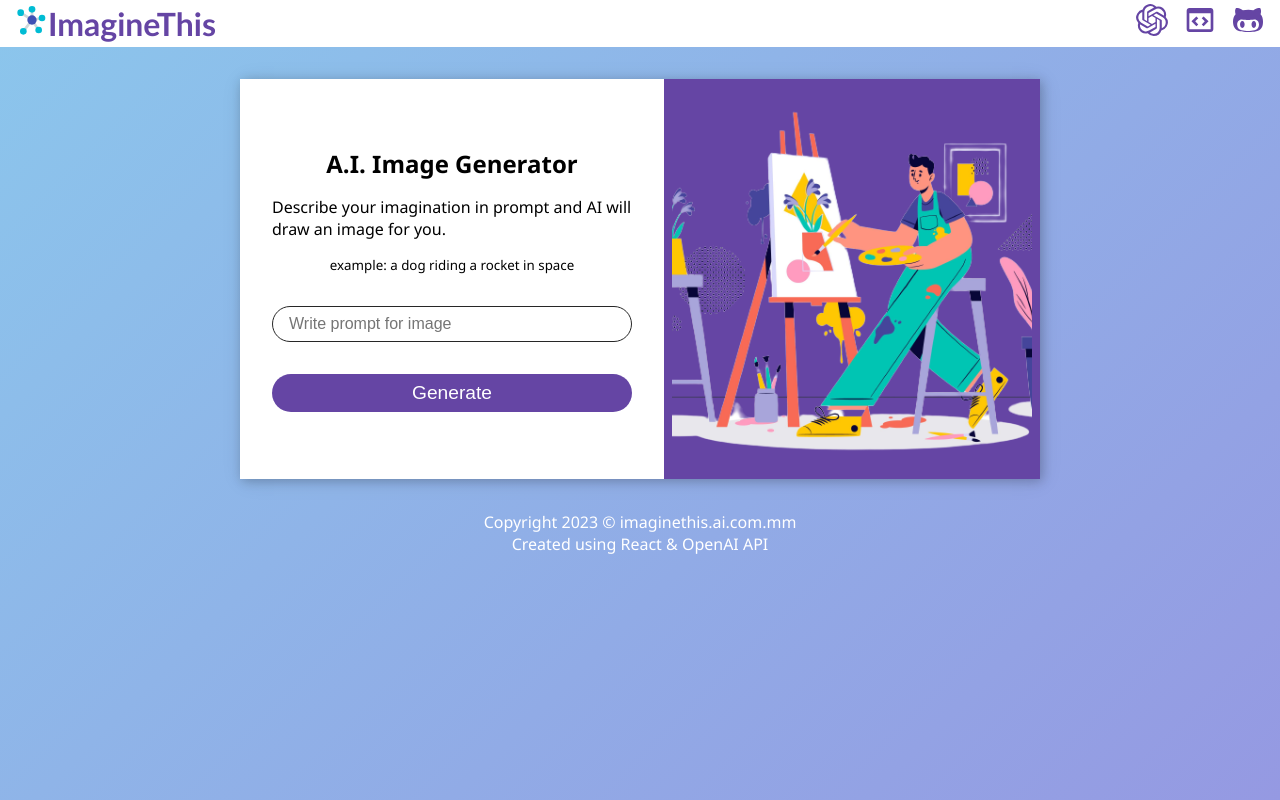
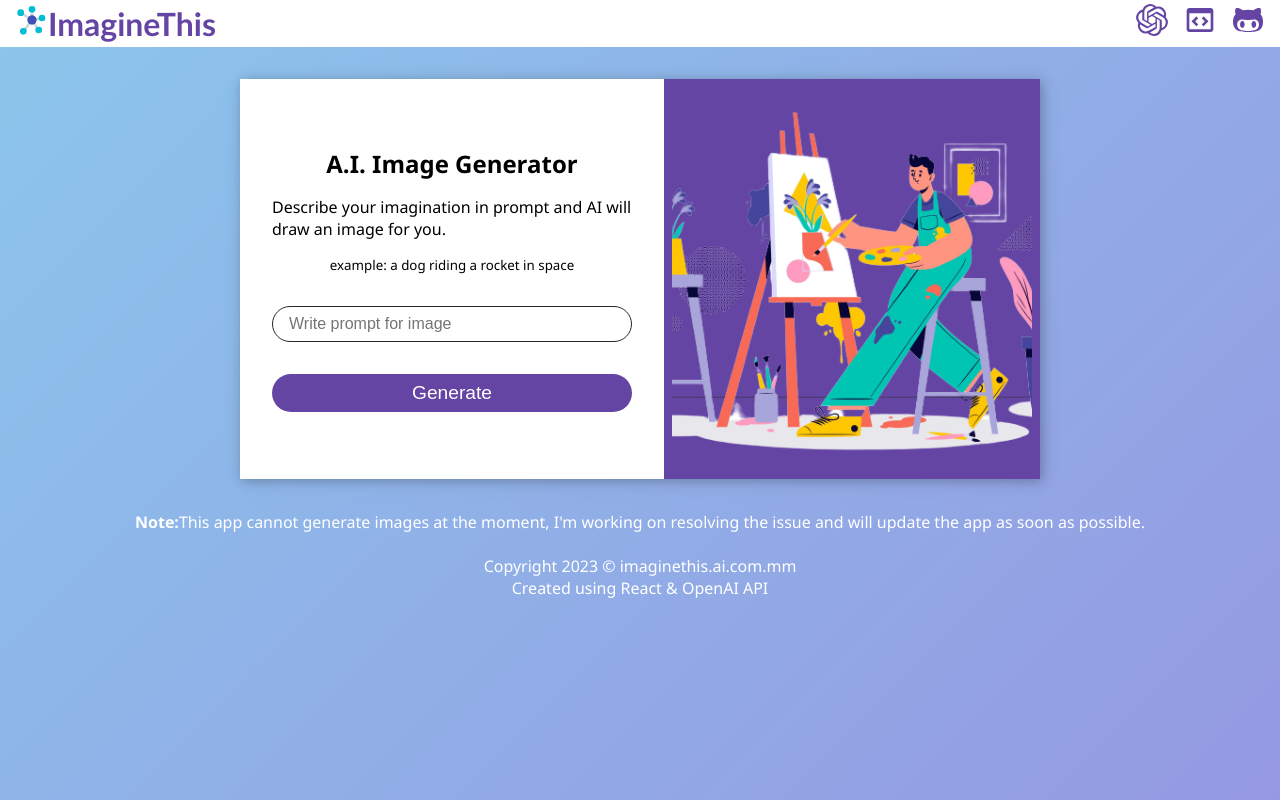
Before and after one commit to IndieCoderMM/imagine-this, a React (Create React App) app in the folder client/: page / in a window 1280 px wide. Built offline with nearby package versions, Linux system fonts and the light colour scheme.

Commit message:
Add issue notification

```diff
--- a/client/src/App.js
+++ b/client/src/App.js
@@ -3,7 +3,7 @@ import PageHeader from './components/PageHeader';
 import PromptForm from './components/PromptForm';
 import ImageFrame from './components/ImageFrame';
 
-const API_URL = 'https://imagine-this.vercel.app/openai/imagine';
+const API_URL = 'https://imaginethis-server.onrender.com/openai/imagine';
 
 function App() {
   const [imgUrl, setImgUrl] = useState();
@@ -32,6 +32,7 @@ function App() {
     } catch (error) {
       setStatus('error');
       console.log(error);
+      console.log('Sorry! Free OpenAI Key is not working anymore.');
     }
   };
 
@@ -43,6 +44,12 @@ function App() {
         <ImageFrame imgUrl={imgUrl} status={status} />
       </div>
       <footer>
+        <p>
+          <strong>Note:</strong>This app cannot generate images at the moment,
+          I'm working on resolving the issue and will update the app as soon as
+          possible.
+        </p>
+        <br />
         <p>Copyright 2023 &copy; imaginethis.ai.com.mm</p>
         <p>Created using React & OpenAI API</p>
       </footer>
--- a/client/src/index.css
+++ b/client/src/index.css
@@ -128,6 +128,7 @@ body {
 .error-box {
   text-align: center;
   font-size: 2rem;
+  padding: 1rem;
 }
 
 footer {
```
Also changed, not shown: 1 other file (tests, documents, lock files or other folders).
